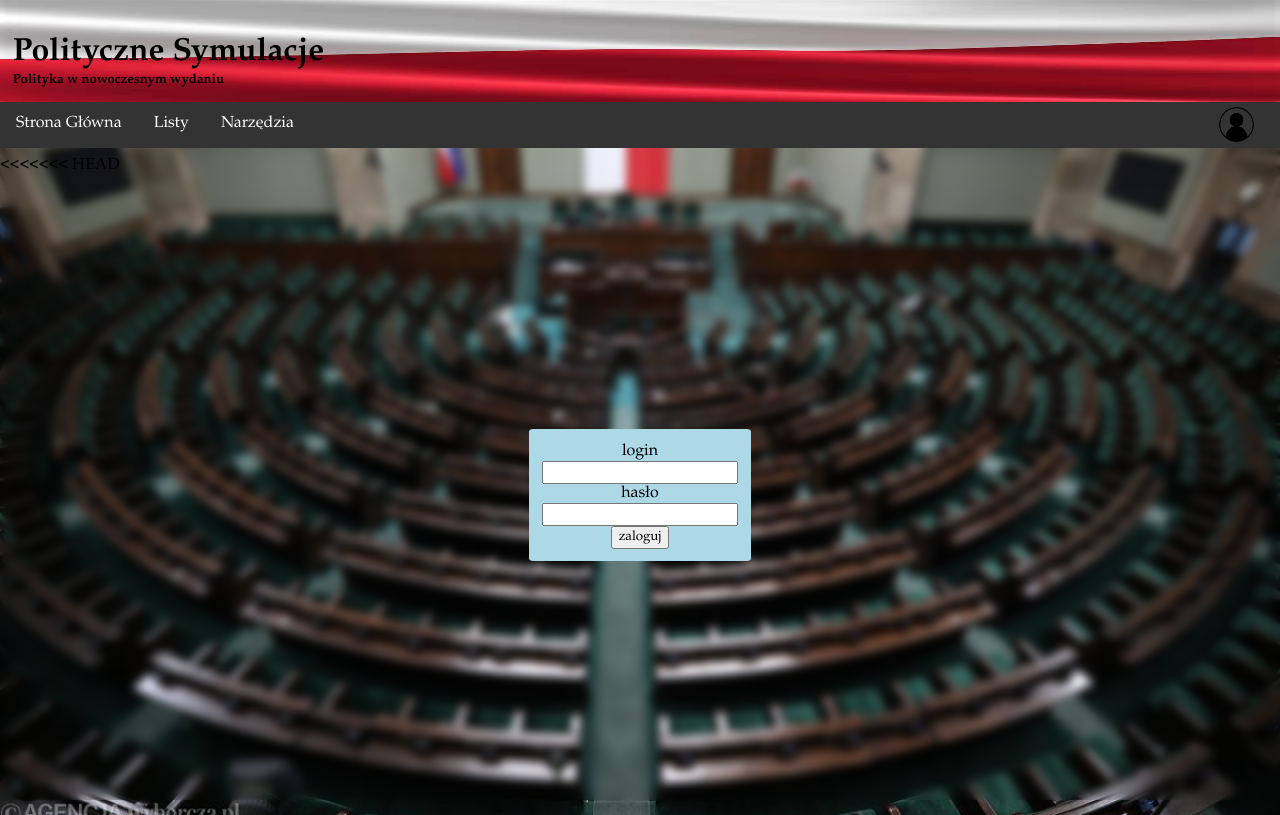
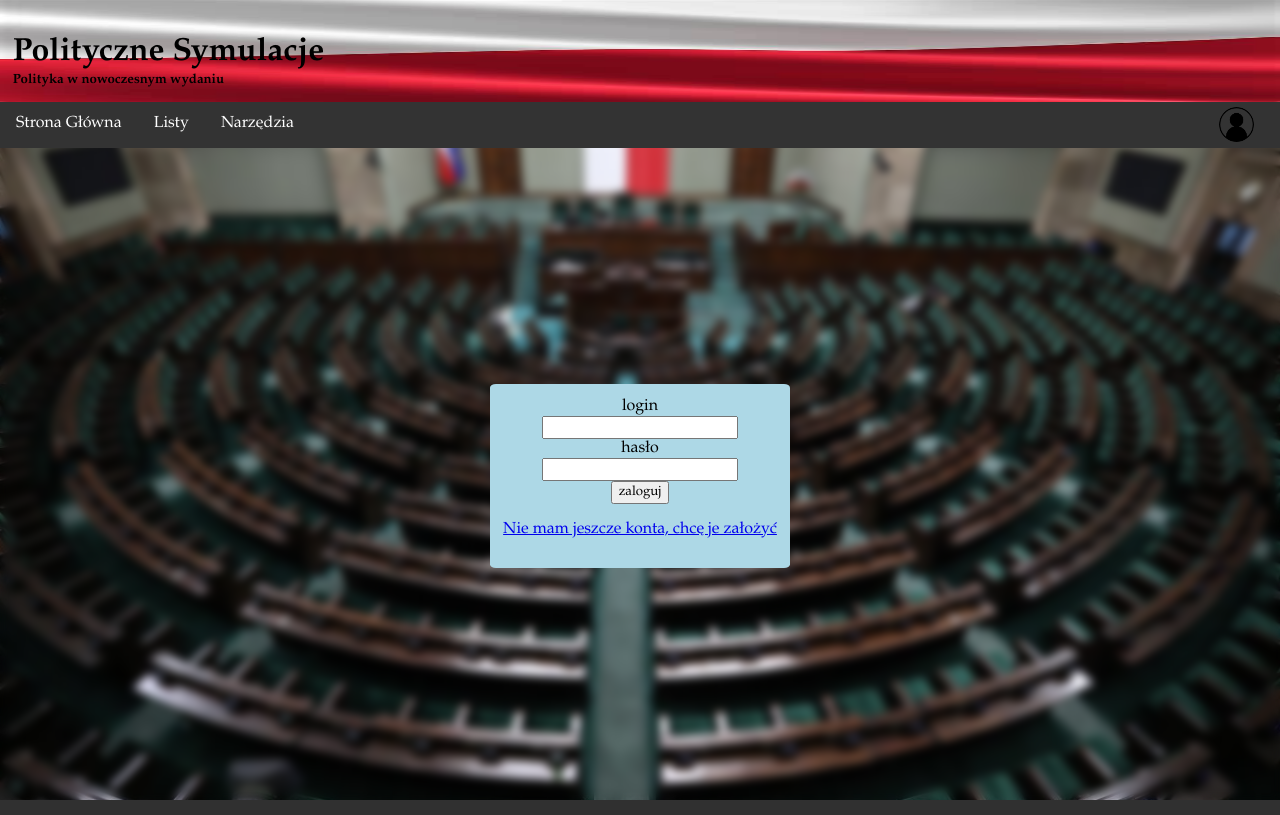
Before and after one commit to lord-vader123/symulacja-polityki, a PHP site: page /forms/user.php in a window 1280 px wide. Run offline with PHP 8.4, Linux system fonts and the light colour scheme.

Commit message:
dodano odnośnik

```diff
--- a/forms/user.php
+++ b/forms/user.php
@@ -16,7 +16,7 @@
 
 <body>
     <?php include_once '../snippets/header.html'; ?>
-    <<<<<<< HEAD <main>
+    <main>
         <div class="content">
             <form method="POST" action="<?php htmlspecialchars($_SERVER['PHP_SELF']); ?>">
                 <label for="nazwa">login</label>
@@ -24,6 +24,8 @@
                 <label for="pasword">hasło</label>
                 <input type="password" name="pasword" id="pasword">
                 <button type="submit">zaloguj</button>
+                <p><a href="/symulacja-polityki/forms/user-registration.php">Nie mam jeszcze konta, chcę je założyć</a>
+                </p>
             </form>
             <?php
             if ($_SERVER["REQUEST_METHOD"] == "POST") {
@@ -45,7 +47,7 @@
             }
             ?>
         </div>
-        </main>
+    </main>
 </body>
 
 </html>
```
